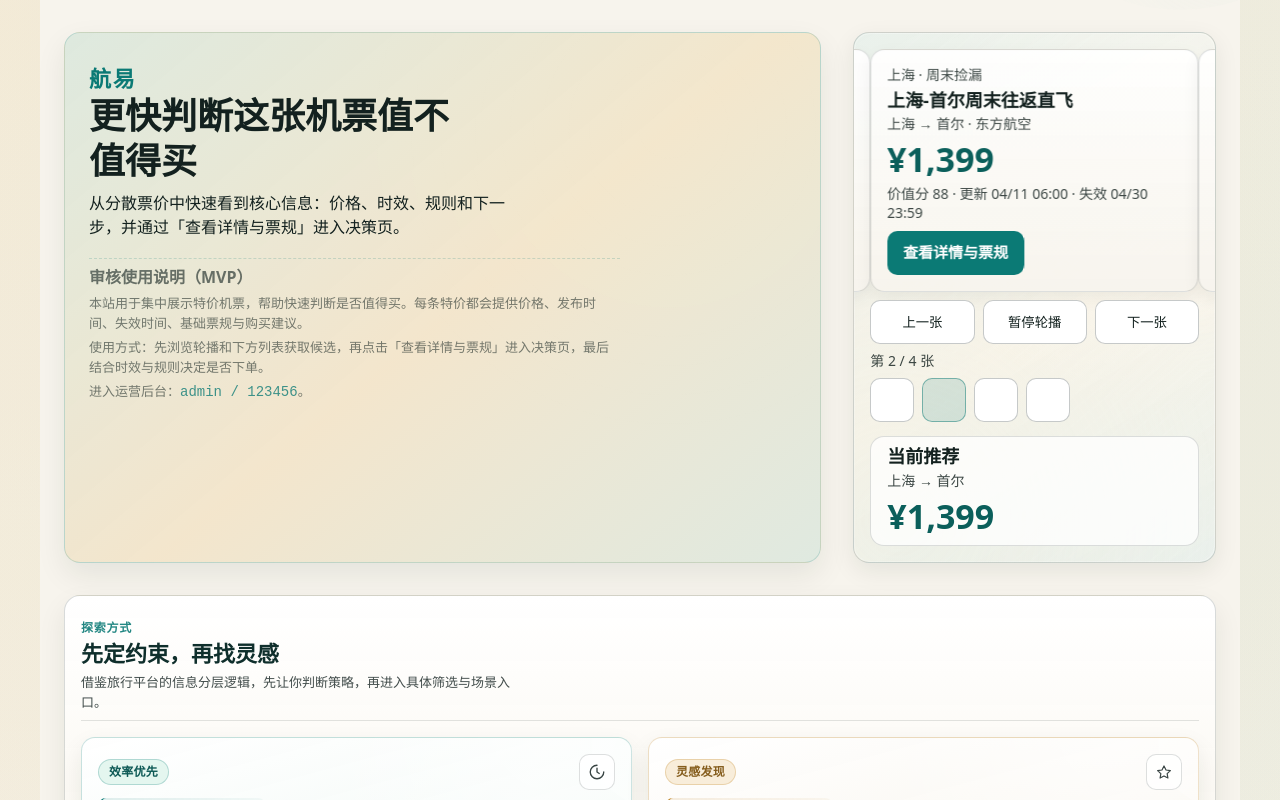
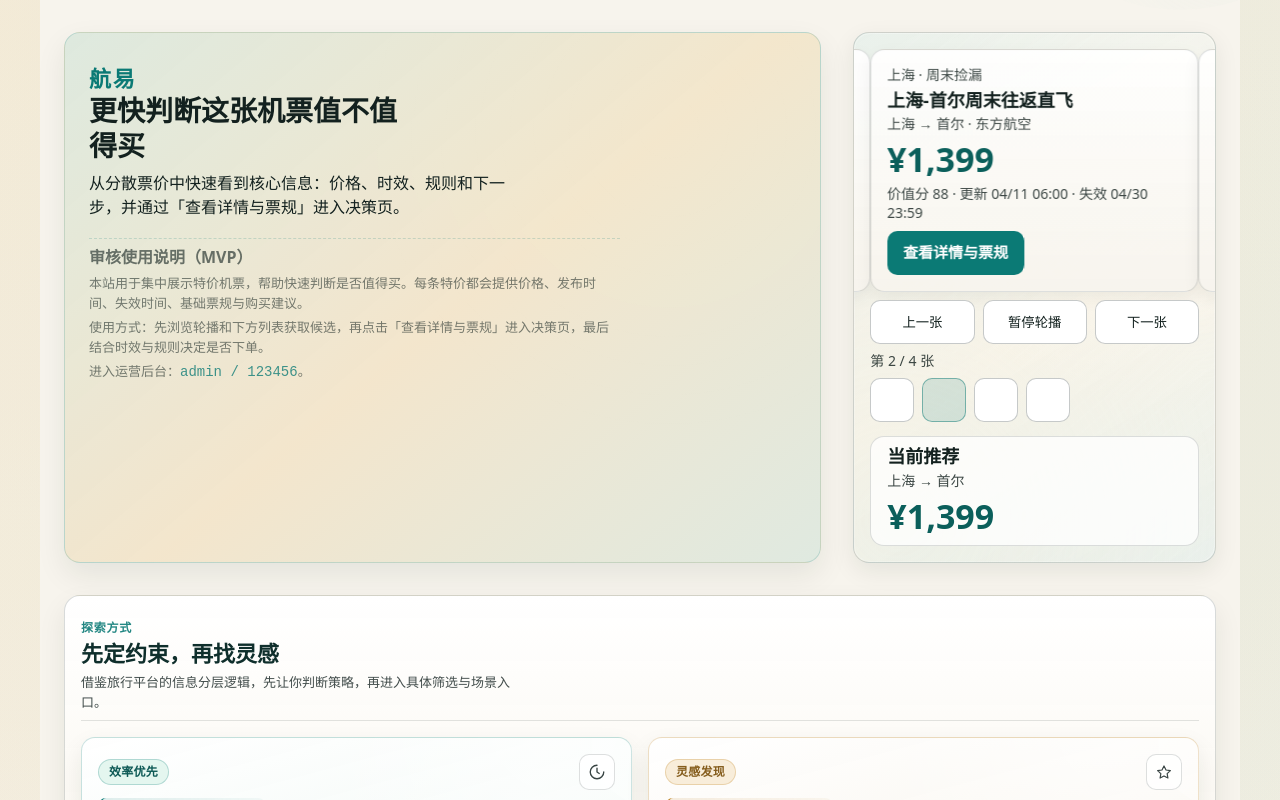
Before and after one commit to Asaki14/Airplane-Ticket-Manager, a Next.js app: page / in a window 1280 px wide. Shown: the top 800 px of the page. Built offline with nearby package versions, Linux system fonts and the light colour scheme; no server answers.

Commit message:
fix: reduce hero-title font size

```diff
--- a/src/styles/globals.css
+++ b/src/styles/globals.css
@@ -139,10 +139,10 @@ select:focus-visible {
 }
 
 .hero-title {
-  font-size: clamp(var(--font-size-title-lg), 4.8vw, var(--font-size-display));
+  font-size: clamp(var(--font-size-title-sm), 3.2vw, var(--font-size-title-lg));
   line-height: var(--line-height-tight);
   font-weight: var(--font-weight-bold);
-  max-width: 18ch;
+  max-width: 20ch;
 }
 
 .hero-description {
```
